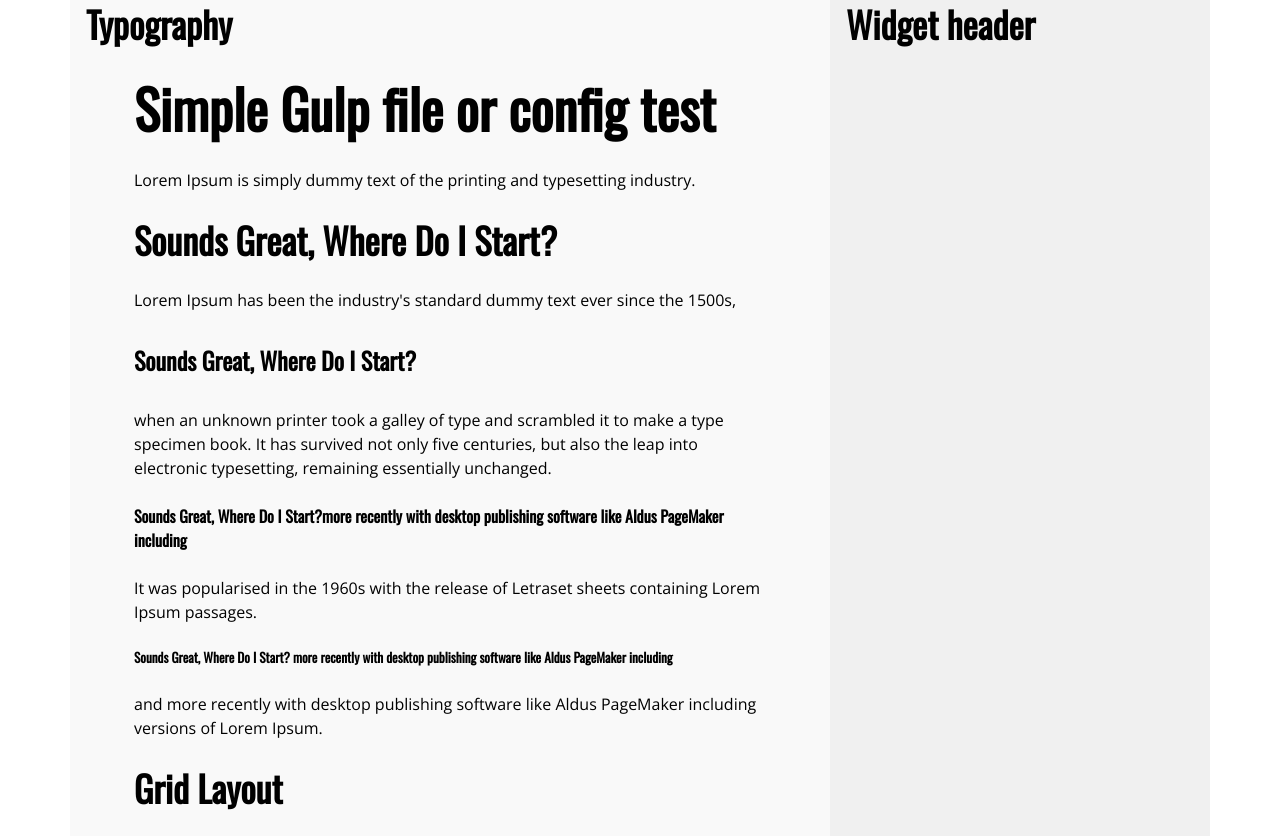
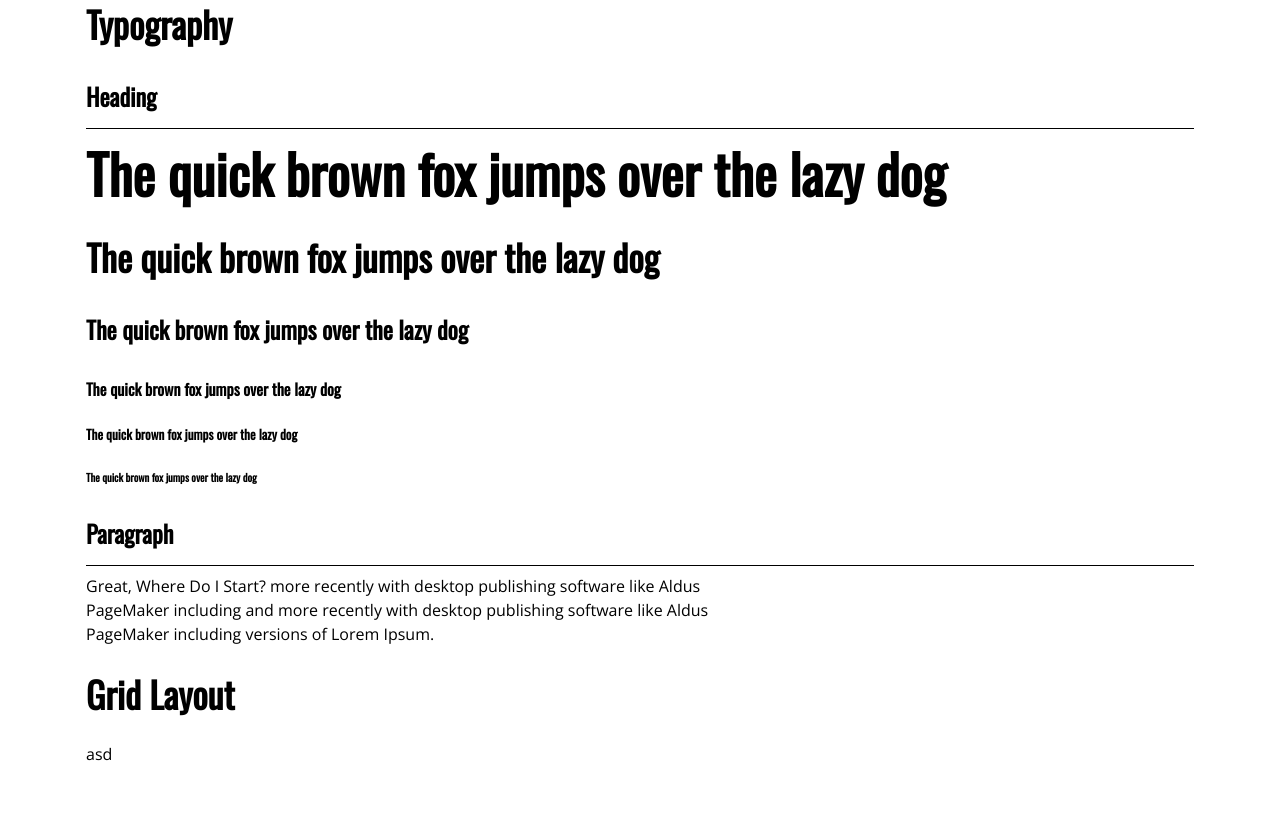
Before and after one commit to ShahramMebashar/simpo-gulp-starter, a website: page client/index.pug in a window 1280 px wide. After the commit the page ends 800 px from the top, so only its background shows below. Drawn offline with nearby package versions, Linux system fonts and the light colour scheme; files that its build step writes are made by us from their sources.

Commit message:
[change] sass files

```diff
--- a/client/index.pug
+++ b/client/index.pug
@@ -1,4 +1,4 @@
-<!DOCTYPE html>
+doctype html
 html(lang="en")
     head
         meta(charset="UTF-8")
@@ -10,24 +10,24 @@ html(lang="en")
     body
         .outer
             .inner.inner-flex
-                .cols-8.content
+                .cols-12.mg-auto
                     h2 Typography
-                    .read-content
-                        section
-                            h1 Simple Gulp file or config test
-                            p Lorem Ipsum is simply dummy text of the printing and typesetting industry.
-                            h2 Sounds Great, Where Do I Start?
-                            p Lorem Ipsum has been the industry's standard dummy text ever since the 1500s,
-                            h3 Sounds Great, Where Do I Start?
-                            p when an unknown printer took a galley of type and scrambled it to make a
-                                |type specimen book. It has survived not only five centuries, but also the leap into electronic typesetting, remaining essentially unchanged.
-                            h4 Sounds Great, Where Do I Start?more recently with desktop publishing software like Aldus PageMaker including
-                            p It was popularised in the 1960s with the release of Letraset sheets containing Lorem Ipsum passages.
-                            h5 Sounds Great, Where Do I Start? more recently with desktop publishing software like Aldus PageMaker including
-                            p and more recently with desktop publishing software like Aldus PageMaker including versions of Lorem Ipsum.
+                    h3.doc-section__title Heading
+                    hr
+                    section
+                        h1 The quick brown fox jumps over the lazy dog
+                        h2 The quick brown fox jumps over the lazy dog
+                        h3 The quick brown fox jumps over the lazy dog
+                        h4 The quick brown fox jumps over the lazy dog
+                        h5 The quick brown fox jumps over the lazy dog
+                        h6 The quick brown fox jumps over the lazy dog
+                    h3.doc-section__title Paragraph
+                    hr
+                    p.read-content Great, Where Do I Start? more recently with desktop publishing software like Aldus PageMaker including
+                        | and more recently with desktop publishing software like Aldus PageMaker including versions of Lorem Ipsum.
                     .read-content
                         h2 Grid Layout
-                .cols-4.widget
-                    h2 Widget header
+                .cols-12
+                    p: span asd
 
         script(src="./js/app.min.js")
--- a/client/sass/components/_grid.scss
+++ b/client/sass/components/_grid.scss
@@ -19,13 +19,6 @@
   flex-direction: row;
   flex-wrap: wrap;
 }
-.read-content {
-  max-width: 632px;
-  margin: 0 auto;
-}
-.content {
-  background: #f9f9f9;
-}
 
 $cols: 12;
 $gutter: 16px;
@@ -41,7 +34,3 @@ $base-col-width: 100% / 12;
     }
   }
 }
-
-.widget {
-  background: #f0f0f0;
-}
--- /dev/null
+++ b/client/sass/components/_helpers.scss
@@ -0,0 +1,9 @@
+// Spacing
+.mg-auto {
+  margin-left: auto;
+  margin-right: auto;
+}
+
+.read-content {
+  max-width: 632px;
+}
--- /dev/null
+++ b/client/sass/layouts/_sections.scss
@@ -0,0 +1,17 @@
+.doc-section__title {
+  margin-bottom: 0.5rem;
+}
+hr {
+  position: relative;
+  height: 1px;
+  width: 100%;
+  border: none;
+
+  &::after {
+    content: " ";
+    position: absolute;
+    width: 100%;
+    height: 1px;
+    background: #000;
+  }
+}
--- a/client/sass/main.scss
+++ b/client/sass/main.scss
@@ -1,3 +1,5 @@
 @import "./base/base";
 @import "./base/typography";
+@import "./components/helpers";
+@import "./layouts/sections";
 @import "./components/grid";
```
Also changed, not shown: build/css/main.css, build/css/main.min.css, build/index.html.
